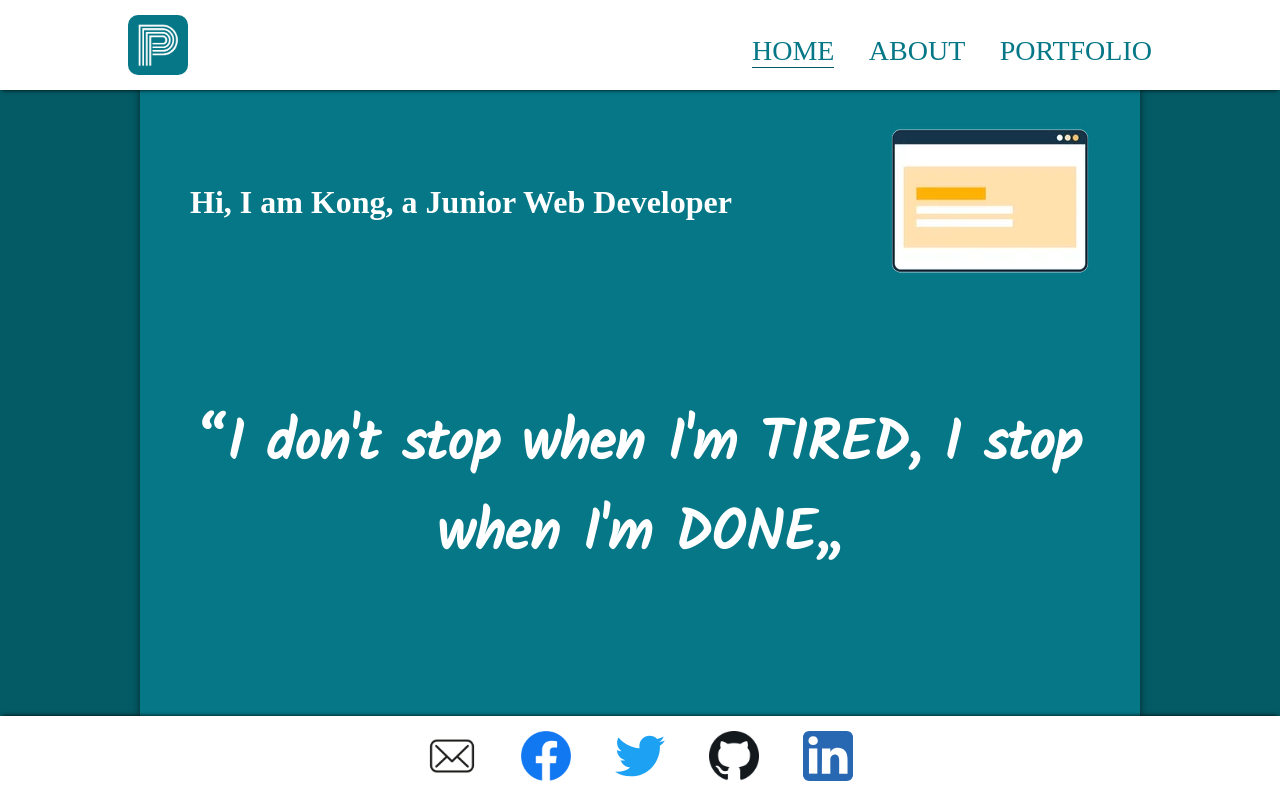
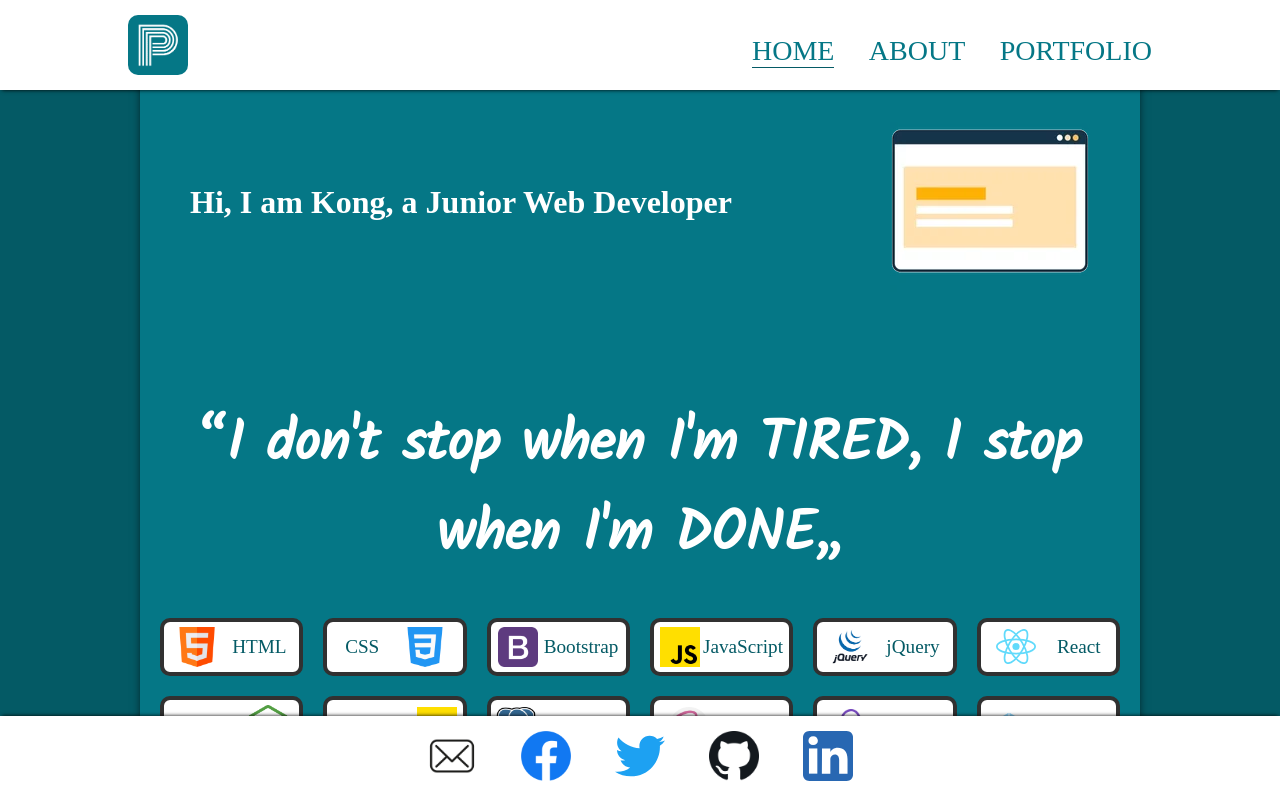
Before and after one commit to pichborithk/FSA-personal-site, a plain HTML site: page index.html in a window 1280 px wide. Drawn offline with Linux system fonts and the light colour scheme; a web font is replaced by a local one.

Commit message:
update home

```diff
--- a/index.html
+++ b/index.html
@@ -24,6 +24,61 @@
         <img class="page-logo" src="./asset/200w.webp" alt="page-logo" />
       </div>
       <h1 class="quote">“I don't stop when I'm TIRED, I stop when I'm DONE„</h1>
+
+      <div class="skills">
+        <div class="skill">
+          <img class="skill-logo" src="./asset/html.png" alt="html" />
+          <span>HTML</span>
+        </div>
+        <div class="skill">
+          <span>CSS</span>
+          <img class="skill-logo" src="./asset/css.png" alt="CSS" />
+        </div>
+        <div class="skill">
+          <img class="skill-logo" src="./asset/bootstrap.png" alt="bootstrap" />
+          <span>Bootstrap</span>
+        </div>
+        <div class="skill">
+          <img
+            class="skill-logo"
+            src="./asset/javascript.png"
+            alt="JavaScript"
+          />
+          <span>JavaScript</span>
+        </div>
+        <div class="skill">
+          <img class="skill-logo" src="./asset/jquery.png" alt="jQuery" />
+          <span>jQuery</span>
+        </div>
+        <div class="skill">
+          <img class="skill-logo" src="./asset/react.svg" alt="React" />
+          <span>React</span>
+        </div>
+        <div class="skill">
+          <span>Node.js</span>
+          <img class="skill-logo" src="./asset/nodejs.png" alt="Node.js" />
+        </div>
+        <div class="skill">
+          <span>EXPRESS</span>
+          <img class="skill-logo" src="./asset/javascript.png" alt="EXPRESS" />
+        </div>
+        <div class="skill">
+          <img class="skill-logo" src="./asset/postgre.png" alt="PostgreSQL" />
+          <span>PostgreSQL</span>
+        </div>
+        <div class="skill">
+          <img class="skill-logo" src="./asset/sass.png" alt="SASS" />
+          <span>SASS</span>
+        </div>
+        <div class="skill">
+          <img class="skill-logo" src="./asset/redux.png" alt="Redux" />
+          <span>Redux</span>
+        </div>
+        <div class="skill">
+          <img class="skill-logo" src="./asset/webpack.png" alt="Webpack" />
+          <span>Webpack</span>
+        </div>
+      </div>
     </main>
     <footer>
       <a href="mailto:pichborith@gmail.com">
--- a/style.css
+++ b/style.css
@@ -131,6 +131,31 @@ main {
   margin-bottom: 0;
 }
 
+.skills {
+  display: grid;
+  grid-gap: 20px;
+  grid-template-columns: repeat(auto-fill, minmax(130px, 1fr));
+  justify-content: space-around;
+  padding: 0 20px;
+}
+
+.skill {
+  display: flex;
+  align-items: center;
+  justify-content: space-around;
+  border: 4px solid rgb(49, 49, 49);
+  border-radius: 10px;
+  background-color: #fff;
+  color: #045a65;
+  padding: 5px;
+}
+.skill > span {
+  font-size: 1.2rem;
+}
+.skill-logo {
+  width: 40px;
+}
+
 /* Footer */
 
 footer {
```
Also changed, not shown: asset/bootstrap.png (added), asset/css.png (added), asset/expressjs.png (added), asset/html.png (added), asset/javascript.png (added), asset/jquery.png (added), asset/nodejs.png (added), asset/postgre.png (added), asset/react.svg (added), asset/redux.png (added), asset/sass.png (added), asset/webpack.png (added).
